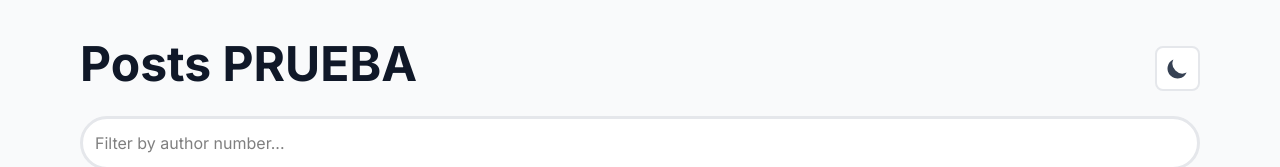
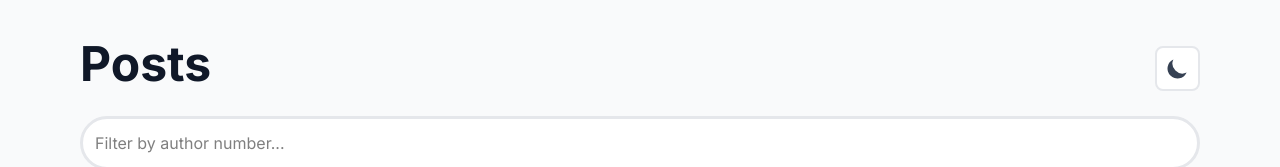
Before and after one commit to FacundoRinon/streaver-challenge-facundorinon, a Next.js app: page /posts in a window 1280 px wide. Shown: the top 167 px of the page. Built offline with nearby package versions, Linux system fonts and the light colour scheme; no server answers.

Commit message:
Back to Normal

```diff
--- a/app/posts/page.tsx
+++ b/app/posts/page.tsx
@@ -48,7 +48,7 @@ export default function PostsPage() {
       <div className="max-w-6xl mx-auto px-4 py-10">
         <header className="mb-5 flex justify-between items-center">
           <h1 className="text-4xl sm:text-5xl font-bold text-gray-900 dark:text-white mb-2">
-            Posts PRUEBA
+            Posts
           </h1>
           <ThemeToggle />
         </header>
```
